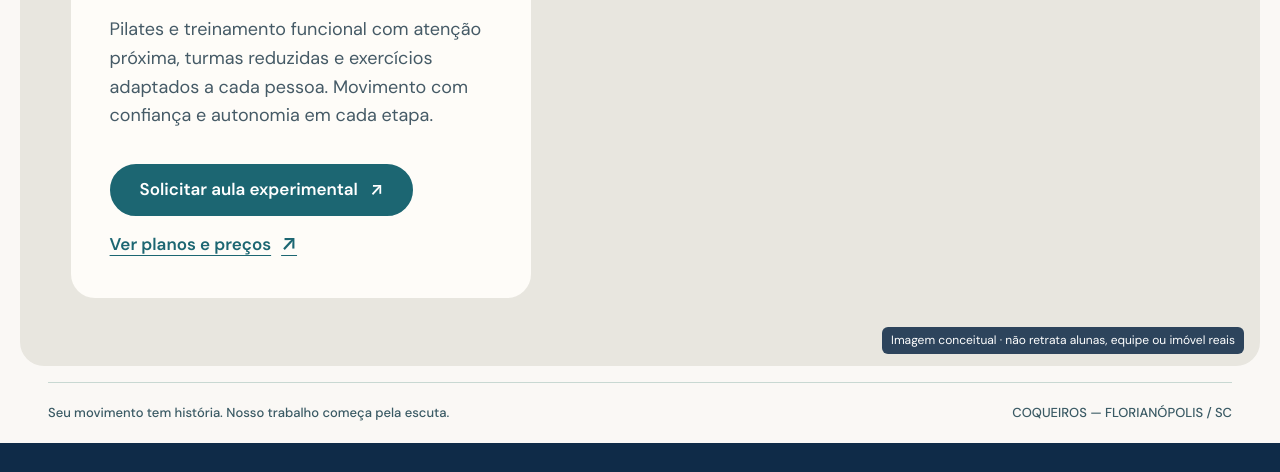
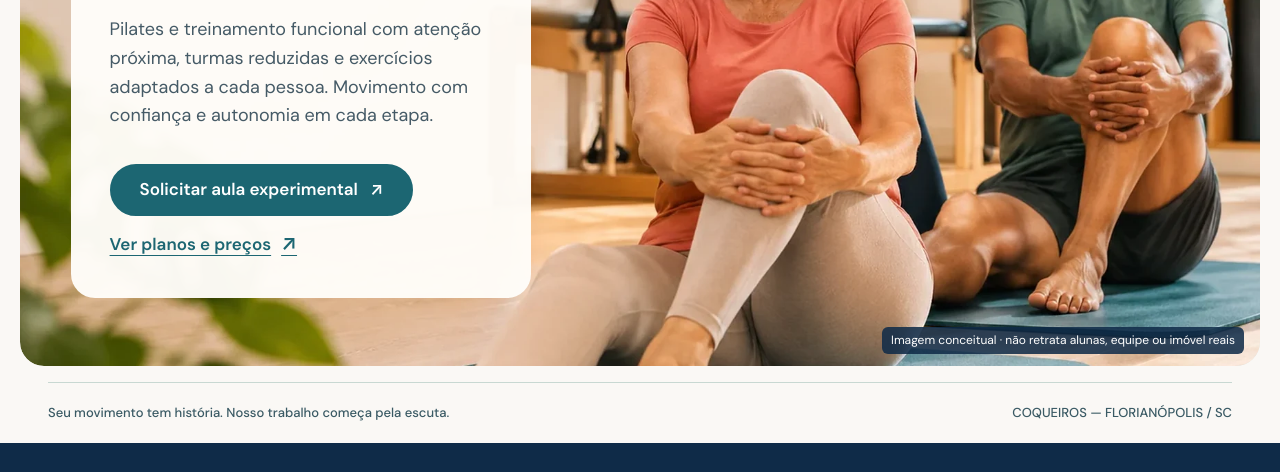
Before and after one commit to kauanerabuske-cloud/Estudio-de-pilates--trabalho-acad-mico, a plain HTML site: page index.html in a window 1280 px wide. Shown: the part 479-951 px from the top of the page. Drawn offline with Linux system fonts and the light colour scheme.

Commit message:
reconhecimento foto

```diff
--- a/index.html
+++ b/index.html
@@ -14,10 +14,10 @@
   <meta property="og:title" content="Pilates e funcional para a terceira idade em Coqueiros | Equilíbrio Ativo">
   <meta property="og:description" content="Pilates e treinamento funcional para pessoas na terceira idade em Coqueiros, Florianópolis. Turmas pequenas, atenção personalizada e foco em autonomia.">
   <meta property="og:url" content="https://estudioequilibrioativo.com.br/">
-  <meta property="og:image" content="https://estudioequilibrioativo.com.br/assets/images/organic-hero-1800.webp">
+  <meta property="og:image" content="https://estudioequilibrioativo.com.br/assets/images/organic-hero-1800.png">
   <meta property="og:image:width" content="1800">
   <meta property="og:image:height" content="1200">
-  <meta property="og:image:alt" content="Imagem conceitual: duas pessoas da terceira idade se movimentam em colchonetes sob orientação de uma profissional, em ambiente de
+  <meta property="og:image:alt" content="Imagem conceitual: duas pessoas da terceira idade se movimentam em colchonetes sob orientação de uma profissional, em ambiente de">
   <meta name="twitter:card" content="summary">
   <meta name="twitter:title" content="Pilates e funcional para a terceira idade em Coqueiros | Equilíbrio Ativo">
   <link rel="preconnect" href="https://fonts.googleapis.com">
@@ -109,14 +109,7 @@
         <figure class="atelier-hero__visual organic-hero-photo">
           <picture>
             <source media="(max-width: 767px)" srcset="assets/images/organic-hero-portrait.png" type="image/png">
-            <source sizes="(max-width: 1199px) 50vw, 700px" srcset="assets/images/Foto_Equilibrio_Ativo_Hero_990x660.png 990w, assets/images/Foto_Equilibrio_Ativo_Hero_1800x1200.png 1800w" type="image/png">
-            <img
-              src="assets/images/Foto_Equilibrio_Ativo_Hero_1800x1200.png"
-              alt="Imagem conceitual: duas pessoas da terceira idade se movimentam em colchonetes sob orientação de uma profissional, em ambiente de Pilates acolhedor"
-              width="1800"
-              height="1200"
-              decoding="async"
-              fetchpriority="high">
+            <img src="assets/images/organic-hero-1800.png" alt="Pessoas da terceira idade praticando exercícios com orientação profissional" width="1800" height="1200" decoding="async" fetchpriority="high">
           </picture>
           <figcaption>Imagem conceitual · não retrata alunas, equipe ou imóvel reais</figcaption>
         </figure>
```
Also changed, not shown: assets/images/organic-hero-1800.png (added).
